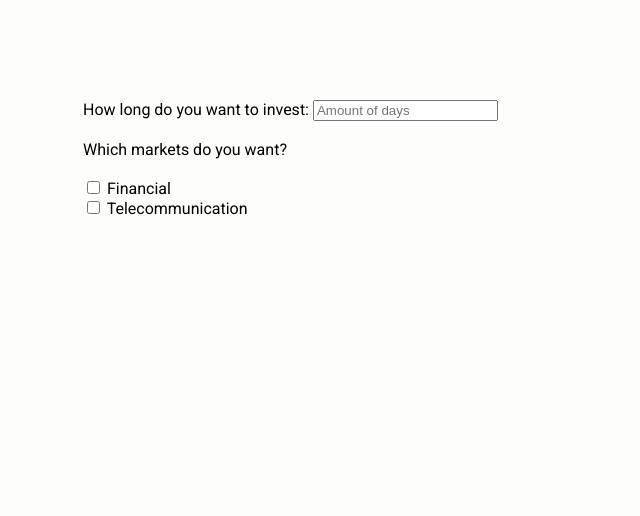
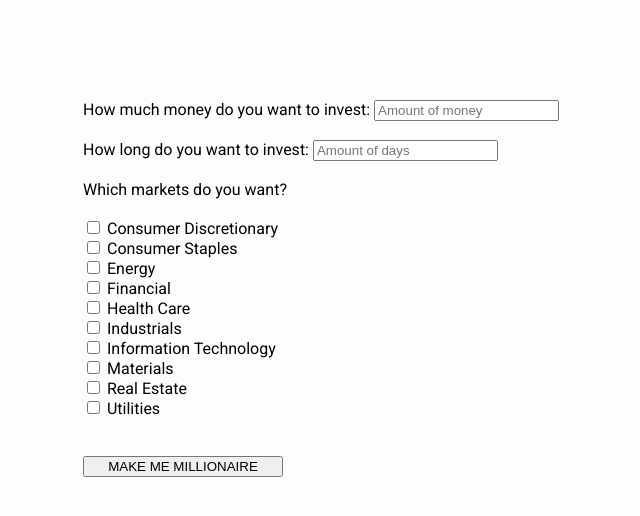
Before and after one commit to MichaelSvdz/Minor-project, a PHP site: page / in a window 1280 px wide. Shown: the top 516 px of the page, without its empty margins (7-647 px from the left). Run offline with PHP 8.4, Linux system fonts and the light colour scheme; some libraries are stand-ins or nearby versions.

Commit message:
updated website with inputs

```diff
--- a/website/index.php
+++ b/website/index.php
@@ -25,11 +25,26 @@
 	</head>
 	<body>
 		<div style="width:1100px; margin: 100 auto">
+      How much money do you want to invest:
+      <input type="text" placeholder="Amount of money"><br /><br />
+
       How long do you want to invest:
       <input type="text" placeholder="Amount of days"><br /><br />
+
       Which markets do you want?<br /><br />
+      <input type="checkbox" id="consumerDiscretionary"><label for="consumerDiscretionary">  Consumer Discretionary</label><br />
+      <input type="checkbox" id="consumerStaples"><label for="consumerStaples">  Consumer Staples</label><br />
+      <input type="checkbox" id="energy"><label for="energy">  Energy</label><br />
       <input type="checkbox" id="financial"><label for="financial">  Financial</label><br />
-      <input type="checkbox" id="telecommunication"><label for="telecommunication">  Telecommunication</label><br />
+      <input type="checkbox" id="healthCare"><label for="healthCare">  Health Care</label><br />
+      <input type="checkbox" id="industrials"><label for="industrials">  Industrials</label><br />
+      <input type="checkbox" id="informationTechnology"><label for="informationTechnology">  Information Technology</label><br />
+      <input type="checkbox" id="materials"><label for="materials">  Materials</label><br />
+      <input type="checkbox" id="realEstate"><label for="realEstate">  Real Estate</label><br />
+      <input type="checkbox" id="utilities"><label for="utilities">  Utilities</label><br />
+      <br /><br />
+      <button type="submit" style="heigth:100px;width:200px">MAKE ME MILLIONAIRE</button>
+
 		</div>
 
 		<script type="text/javascript" src="https://code.jquery.com/jquery-3.2.1.min.js"></script>
```
